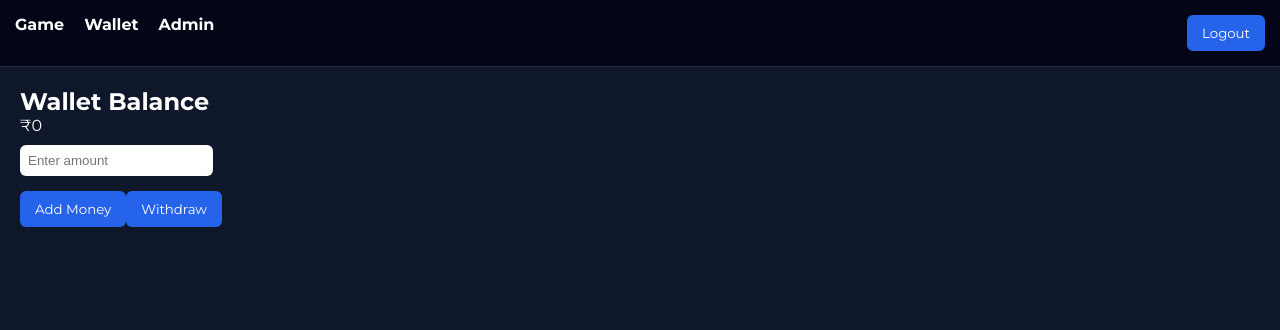
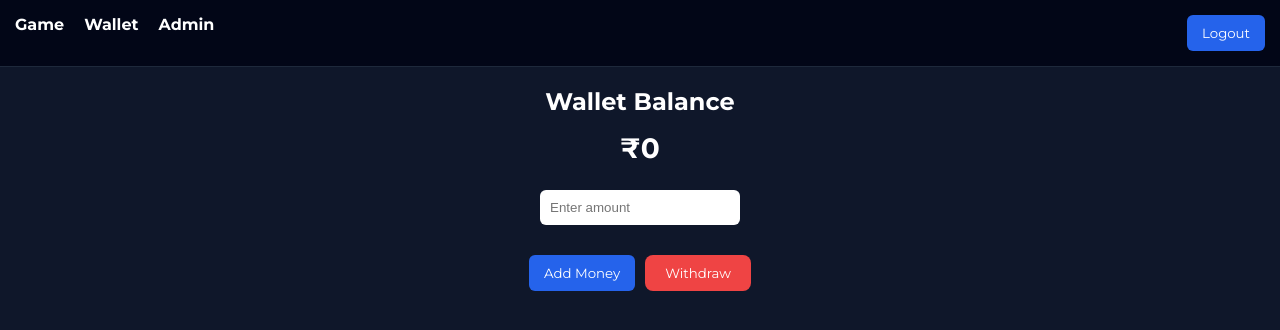
Before and after one commit to DevarathN/betting-app, a React (Vite) app: page /wallet in a window 1280 px wide. Shown: the top 330 px of the page. Built offline with nearby package versions, Linux system fonts and the light colour scheme; sample sign-in values are in the browser's storage.

Commit message:
Update index.css

```diff
--- a/src/index.css
+++ b/src/index.css
@@ -313,3 +313,40 @@ tr:hover {
 .badge.user {
   background: #22c55e;
 }
+.wallet-container {
+  text-align: center;
+}
+
+.wallet-balance {
+  font-size: 28px;
+  font-weight: bold;
+  margin: 15px 0;
+}
+
+.wallet-input {
+  padding: 10px;
+  border-radius: 6px;
+  border: none;
+  margin-bottom: 15px;
+  width: 200px;
+}
+
+.wallet-actions {
+  display: flex;
+  justify-content: center;
+  gap: 10px;
+}
+
+/* Withdraw button */
+.danger-btn {
+  background: #ef4444;
+  color: white;
+  padding: 10px 20px;
+  border-radius: 8px;
+  border: none;
+  cursor: pointer;
+}
+
+.danger-btn:hover {
+  background: #dc2626;
+}
```
